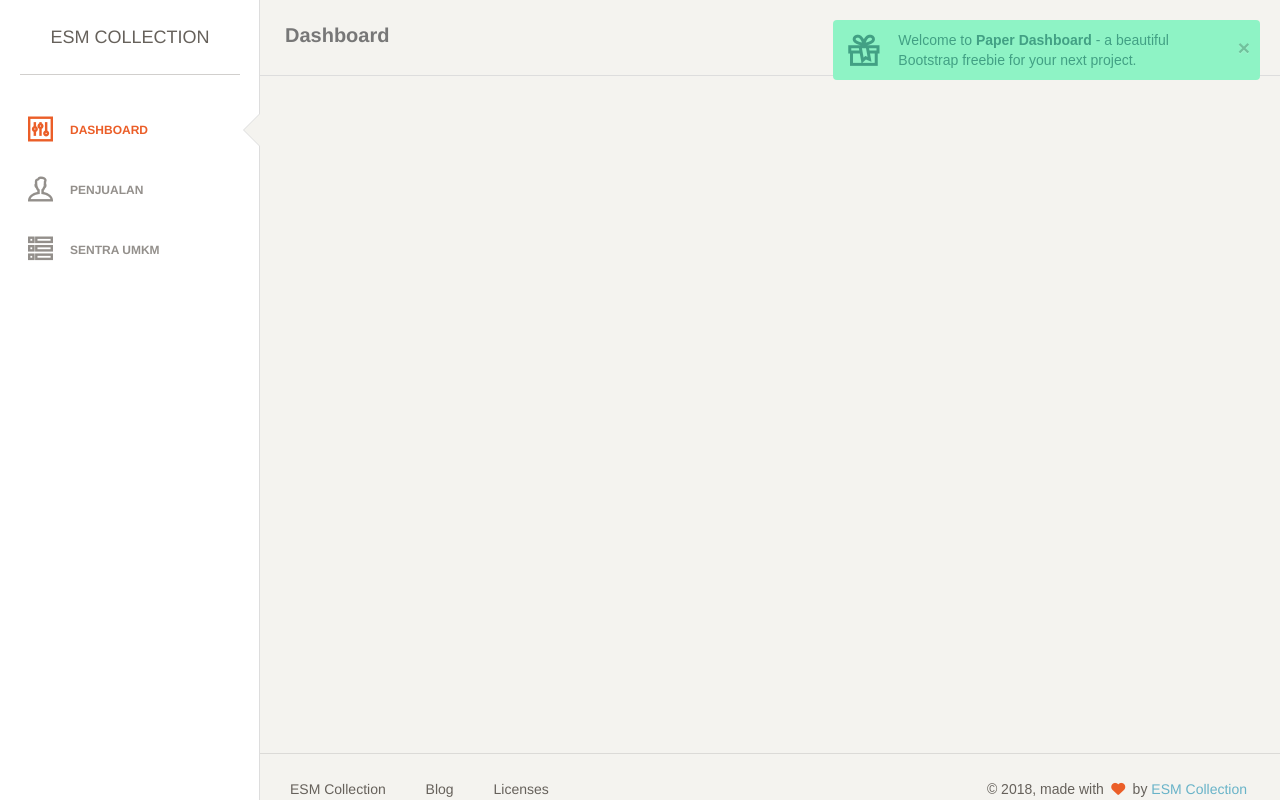
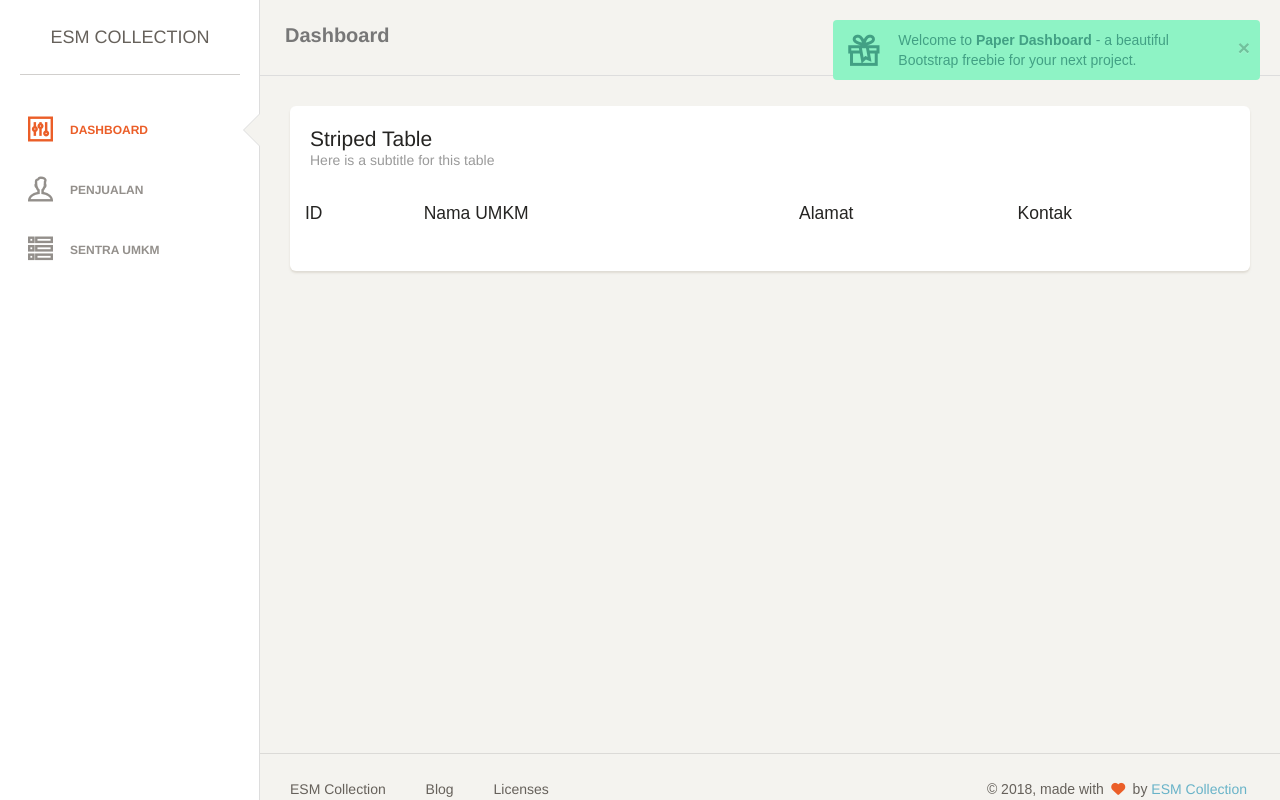
Before and after one commit to ratihalfboiled/esmcollect, a CodeIgniter app: page /esmcollect/index.php/cesm/sentraumkm in a window 1280 px wide. Run offline with CodeIgniter, Linux system fonts and the light colour scheme; lists and menus that the app fills with data are empty; some libraries are stand-ins or nearby versions; some web fonts are replaced.

Commit message:
list umkm

```diff
--- a/application/views/v_umkm.php
+++ b/application/views/v_umkm.php
@@ -162,7 +162,30 @@
 
         <div class="content">
             <div class="container-fluid">
+               <div class="row">
+                    <div class="col-md-12">
+                        <div class="card">
+                            <div class="header">
+                                <h4 class="title">Striped Table</h4>
+                                <p class="category">Here is a subtitle for this table</p>
+                            </div>
+                            <div class="content table-responsive table-full-width">
+                                <table class="table table-striped">
+                                    <thead>
+                                        <th>ID</th>
+                                    	<th>Nama UMKM</th>
+                                    	<th>Alamat</th>
+                                    	<th>Kontak</th>
+                                    </thead>
+                                    <tbody>
 
+                                    </tbody>
+                                </table>
+
+                            </div>
+                        </div>
+                    </div>
+				</div>
             </div>
         </div>
 
```
